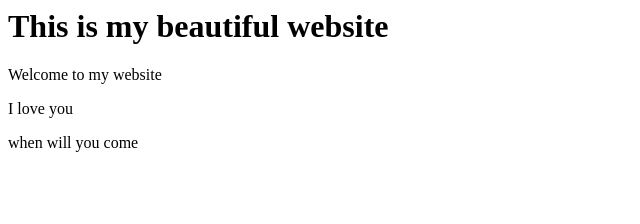
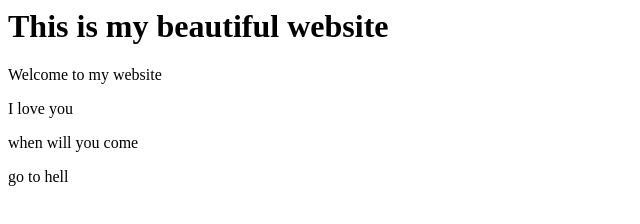
Before and after one commit to cvkakdefuturewings-png/test, a plain HTML site: page index.html in a window 1280 px wide. Shown: the full height of the page, 0-640 px from the left. Drawn offline with Linux system fonts and the light colour scheme.

Commit message:
index.html

```diff
--- a/index.html
+++ b/index.html
@@ -4,4 +4,5 @@
 	<p> Welcome to my website </p>
 	<p> I love you </p>
 	<p> when will you come</p>
+	<p> go to hell</p>
 </html>
```
